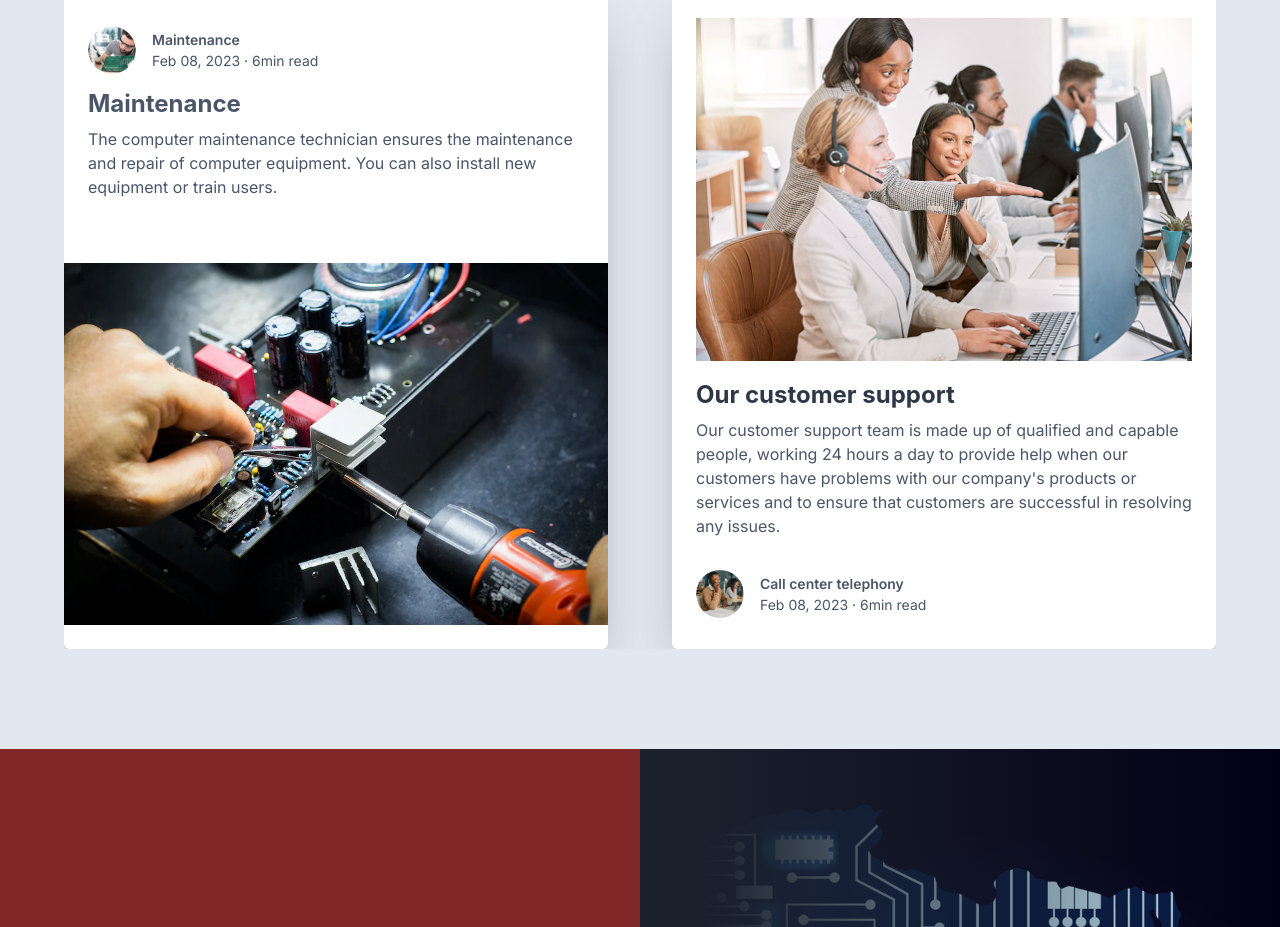
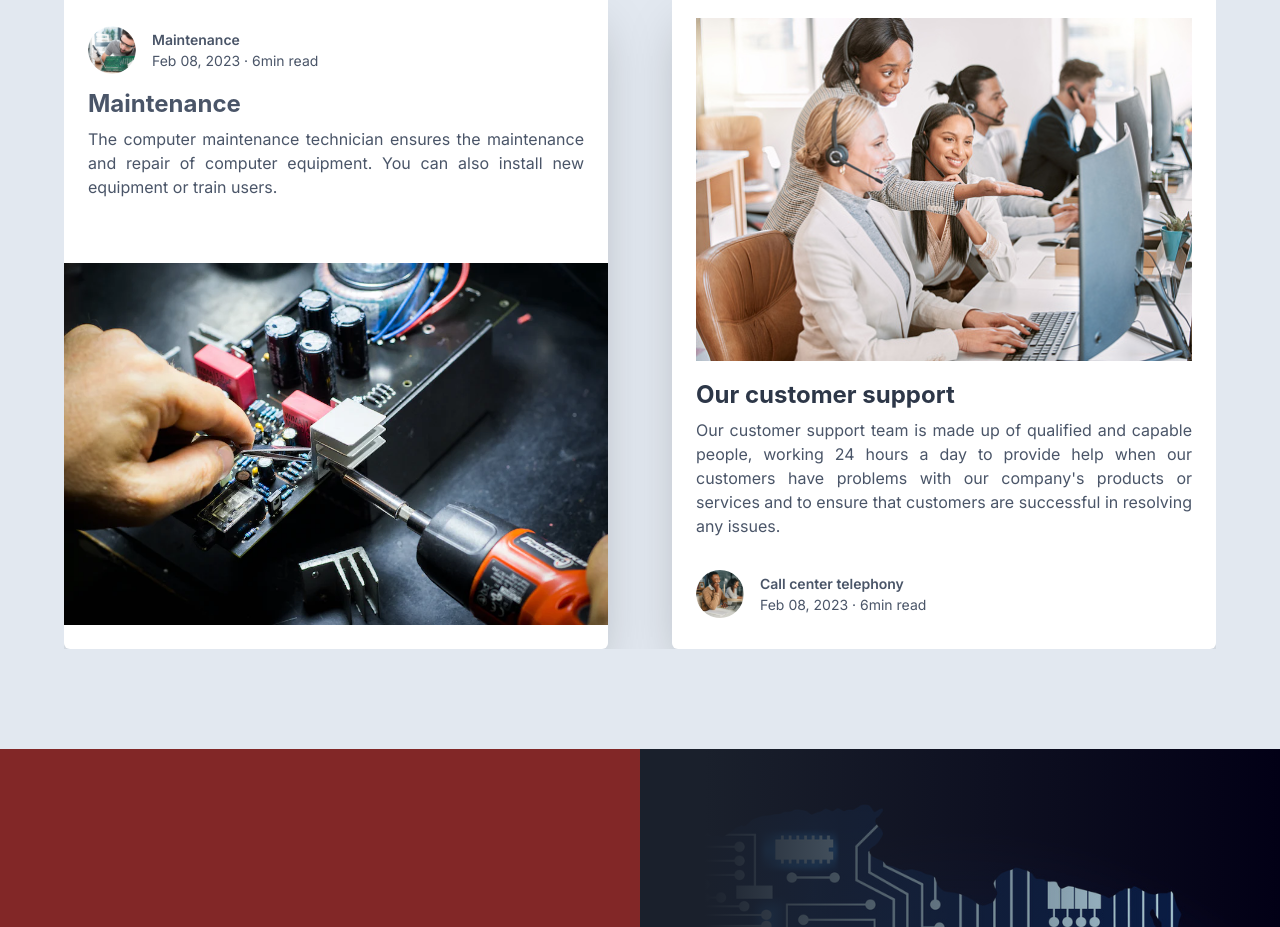
Before and after one commit to daniel-jp/fd-group, a React (Vite) app: page /services in a window 1280 px wide. Shown: the part 1281-2208 px from the top of the page. Built offline with nearby package versions, Linux system fonts and the light colour scheme; a web font is replaced by a local one.

Commit message:
performing contact form4

```diff
--- a/src/components/Home/FdMarque.tsx
+++ b/src/components/Home/FdMarque.tsx
@@ -42,7 +42,7 @@ function FdMarque() {
       flexDirection={"column"}
       w={"full"}
       justifyContent={"center"}
-   mb={32} py={10}
+    py={32}
       px={{base: 2, sm: 12, md: 0}}
       bg={"white"}>
 
--- a/src/pages/Server.tsx
+++ b/src/pages/Server.tsx
@@ -149,7 +149,6 @@ function Server() {
         </Text>
       </Stack>
 
-
           <Box pt={10} pb={10} className='server7' visibility={'hidden'}>
         <SimpleGrid columns={ { base: 1, md: 3 } } spacing={ 5 }>
           { serversProducts3.map((server, key) => (
--- a/src/pages/Services.tsx
+++ b/src/pages/Services.tsx
@@ -262,7 +262,7 @@ function Services() {
                   fontFamily={ 'body' }>
                   {t("ServiceSubH2")}
                 </Heading>
-                <Text color={ 'gray.600' } pb={ 8 }>
+                <Text color={ 'gray.600' } pb={ 8 } textAlign={ 'justify' }>
                   {t("ServiText3")}
                 </Text>
               </Stack>
@@ -311,7 +311,7 @@ function Services() {
                   fontFamily={ 'body' } >
                   {t("ServiceSubH3")}
                 </Heading>
-                <Text color={ 'gray.600' }>
+                <Text color={'gray.600'} textAlign={ 'justify' }>
                   {t("ServiText4")}
                 </Text>
               </Stack>
```
